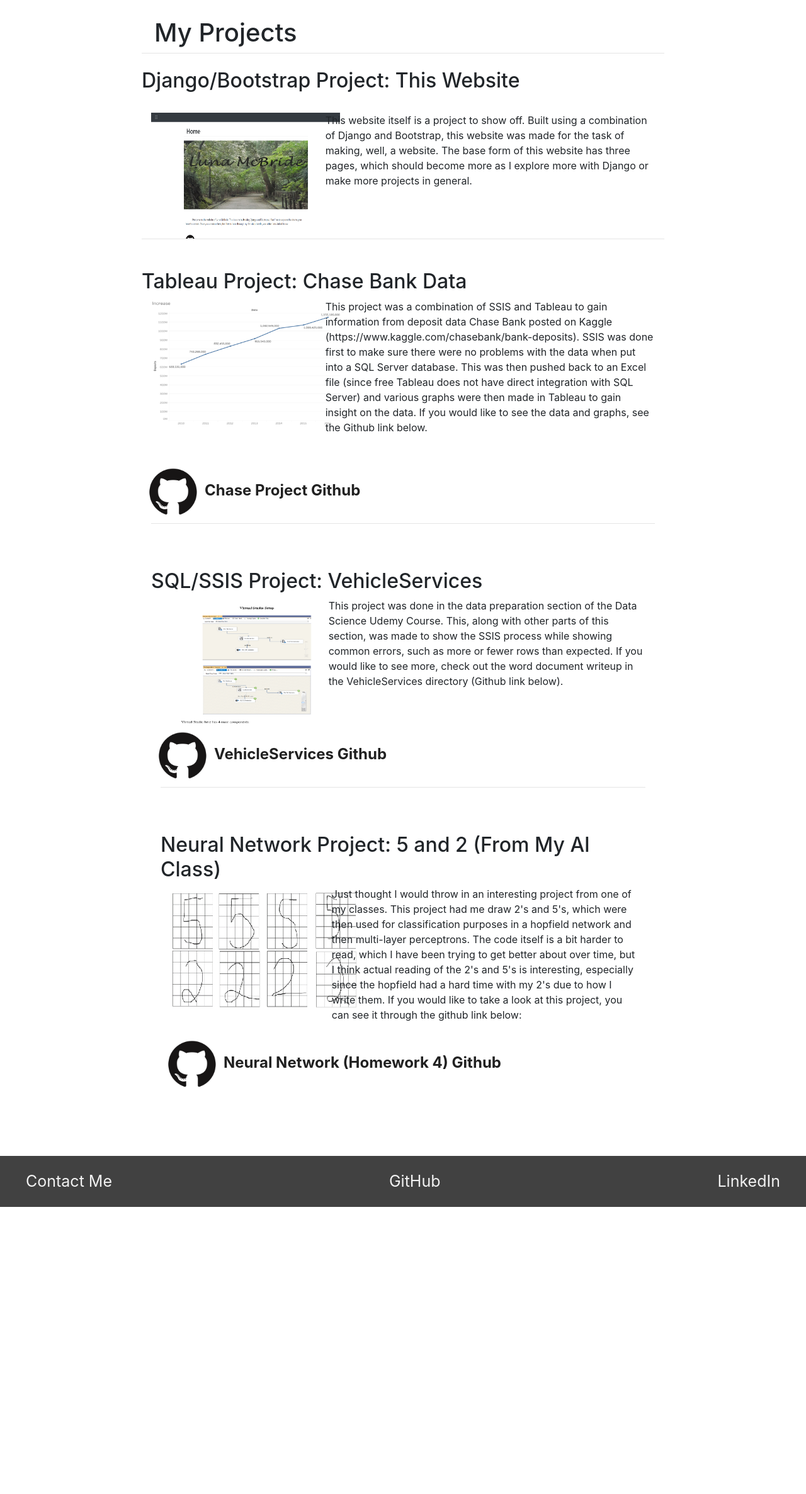
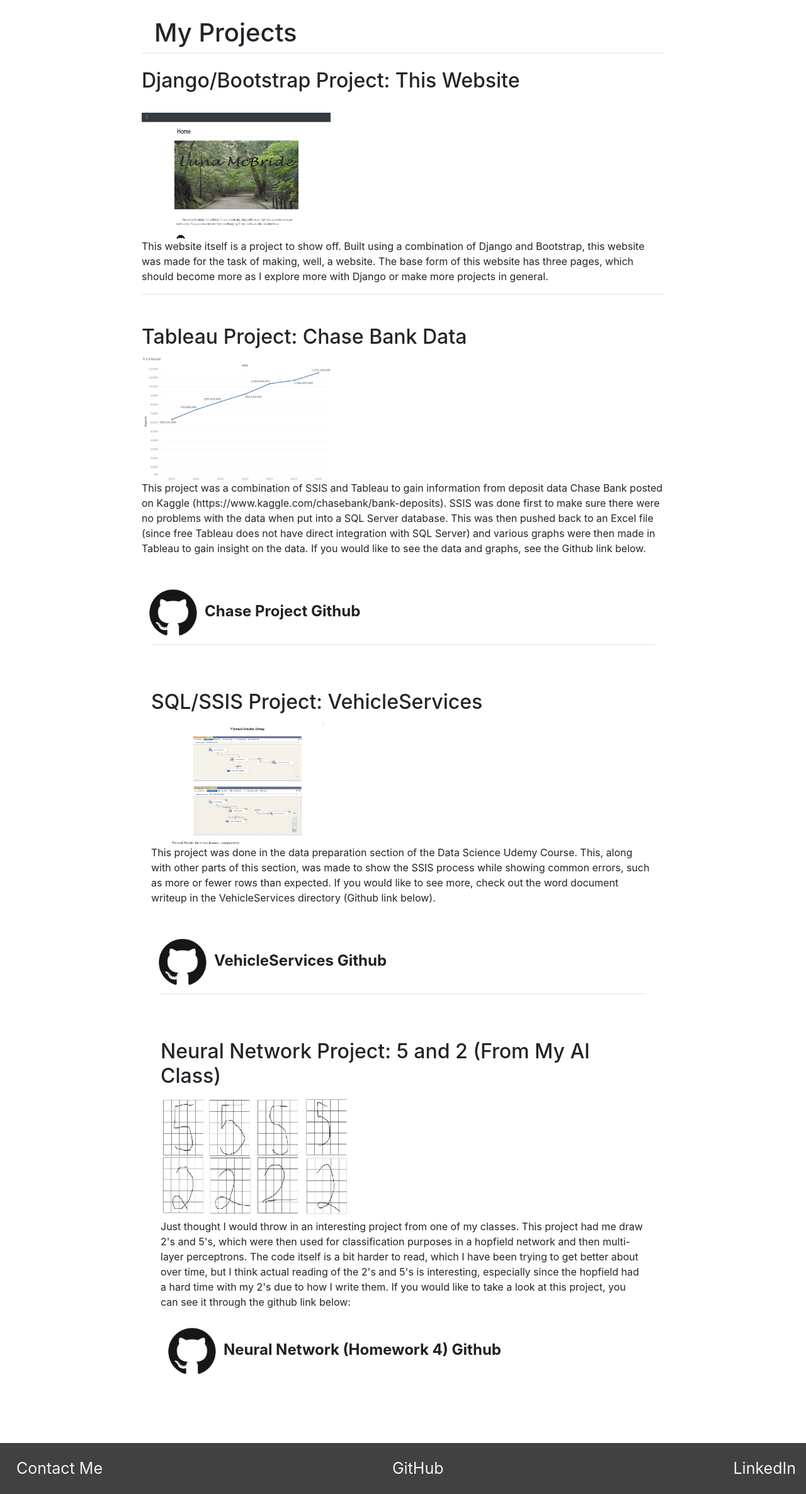
Before and after one commit to Luna-McBride/myWebsite, a Django app: page /projects/ in a window 1280 px wide. Shown: the part 56-2429 px from the top of the page at 63% size. Before the commit the page ends 1973 px from the top, so only its background shows below. Run offline with Django 3.2, Linux system fonts and the light colour scheme; some libraries are stand-ins or nearby versions.

Commit message:
Update: Better for mobile

```diff
--- a/Website/myWebsite/templates/myWebsite/base.html
+++ b/Website/myWebsite/templates/myWebsite/base.html
@@ -13,7 +13,10 @@
 		}
 		.navbar a {
 			float:left;
-			padding:14px 30px;
+			padding-top:14px;
+			padding-bottom:14px;
+			padding-left: 15px;
+			padding-right: 5px;
 			text-decoration:none;
 			color:#f1f1f1;
 			font-size:25px;
@@ -37,7 +40,7 @@
 		.bartext a{
 			color:#f1f1f1;
 			font-size:25px;
-			padding:0px 20px;
+			padding-left:20px;
 		}
 
 		.myWebsite{
@@ -76,12 +79,25 @@
   		</nav>
 	</div>
 
+	<!-- The centered rows look bad in mobile, so this is to make
+		them not centered on mobile -->
+	{% load rowtype %}
+	{% load coltype %}
+	{% if request.user_agent.is_mobile != True %}
+		{% get_type "row justify-content-center" as rowType %}
+		{% get_coltype "8" as colType %}
+	{% else %}
+		{% get_type "row" as rowType %}
+		{% get_coltype "12" as colType %}
+	{% endif %}
 
 	<div id="content", name="content", class="myWebsite">
-		<div class="row justify-content-center">
+		<div class="{{rowType}}">
 			<div class="col-8">
-				<h1 class="mt-2" style="text-indent:20px"> {% block page %} {% endblock %}</h1>
+				<h1 class="mt-2" style="text-indent:20px;width:100%;"> {% block page %} {% endblock %}</h1>
 				<hr class="mt-0 mb-4">
+			</div>
+			<div class="col-{{colType}}">
 				{% block content %}
 				{% endblock %}
 			</div>
--- a/Website/myWebsite/templates/myWebsite/projects.html
+++ b/Website/myWebsite/templates/myWebsite/projects.html
@@ -12,11 +12,11 @@
 <h2>Django/Bootstrap Project: This Website</h2> <br>
 <div class="container">
 	<div class="row">
-		<div class="col-4">
+		<div class="align-self-start">
 			{% load static %}
 			<img height="200px", width="300px", src="{% static "myWebsite/myWebsite.png" %}"/>
 		</div>
-		<div class="col-8">
+		<div class="align-self-end">
 			<p> This website itself is a project to show off. Built using a combination of Django and Bootstrap, this website was made for the task of making, well, a website. The base form of this website has three pages, which should become more as I explore more with Django or make more projects in general.</p>
 		</div>
 	</div>
@@ -27,11 +27,11 @@
 <h2>Tableau Project: Chase Bank Data</h2>
 <div class="container">
 	<div class="row">
-		<div class="col-4">
+		<div class="align-self-center">
 			{% load static %}
 			<img height="200px", width="300px", src="{% static "myWebsite/ChaseDepositGraph.png" %}"/>
 		</div>
-		<div class="col-8">
+		<div class="align-self-end">
 			<p>This project was a combination of SSIS and Tableau to gain information from deposit data Chase Bank posted on Kaggle (https://www.kaggle.com/chasebank/bank-deposits). SSIS was done first to make sure there were no problems with the data when put into a SQL Server database. This was then pushed back to an Excel file (since free Tableau does not have direct integration with SQL Server) and various graphs were then made in Tableau to gain insight on the data. If you would like to see the data and graphs, see the Github link below.</p> <br>
 		</div>
 
@@ -52,11 +52,11 @@
 <h2>SQL/SSIS Project: VehicleServices</h2>
 <div class="container">
 	<div class="row">
-		<div class="col-4">
+		<div class="align-self-start">
 			{% load static %}
 			<img height="200px", width="300px", src="{% static "myWebsite/VehicleServicesWriteupImage.png" %}"/>
 		</div>
-		<div class="col-8">
+		<div class="align-self-end">
 			<p>This project was done in the data preparation section of the Data Science Udemy Course. This, along with other parts of this section, was made to show the SSIS process while showing common errors, such as more or fewer rows than expected. If you would like to see more, check out the word document writeup in the VehicleServices directory (Github link below).</p> <br>
 		</div>
 
@@ -77,11 +77,11 @@
 <h2>Neural Network Project: 5 and 2 (From My AI Class)</h2>
 <div class="container">
 	<div class="row">
-		<div class="col-4">
+		<div class="align-self-start">
 			{% load static %}
 			<img height="200px", width="300px", src="{% static "myWebsite/52.png" %}"/>
 		</div>
-		<div class="col-8">
+		<div class="align-self-end">
 			<p>Just thought I would throw in an interesting project from one of my classes. This project had me draw 2's and 5's, which were then used for classification purposes in a hopfield network and then multi-layer perceptrons. The code itself is a bit harder to read, which I have been trying to get better about over time, but I think actual reading of the 2's and 5's is interesting, especially since the hopfield had a hard time with my 2's due to how I write them. If you would like to take a look at this project, you can see it through the github link below:</p>
 		</div>
 		<div class="col-1.5">
--- /dev/null
+++ b/Website/myWebsite/templatetags/coltype.py
@@ -0,0 +1,7 @@
+from django import template
+
+register= template.Library()
+
+@register.simple_tag
+def get_coltype(type=None):
+	return type
--- /dev/null
+++ b/Website/myWebsite/templatetags/rowtype.py
@@ -0,0 +1,7 @@
+from django import template
+
+register= template.Library()
+
+@register.simple_tag
+def get_type(type=None):
+	return type
```
Also changed, not shown: Website/myWebsite/templates/myWebsite/about.html (+2 -6 lines).
